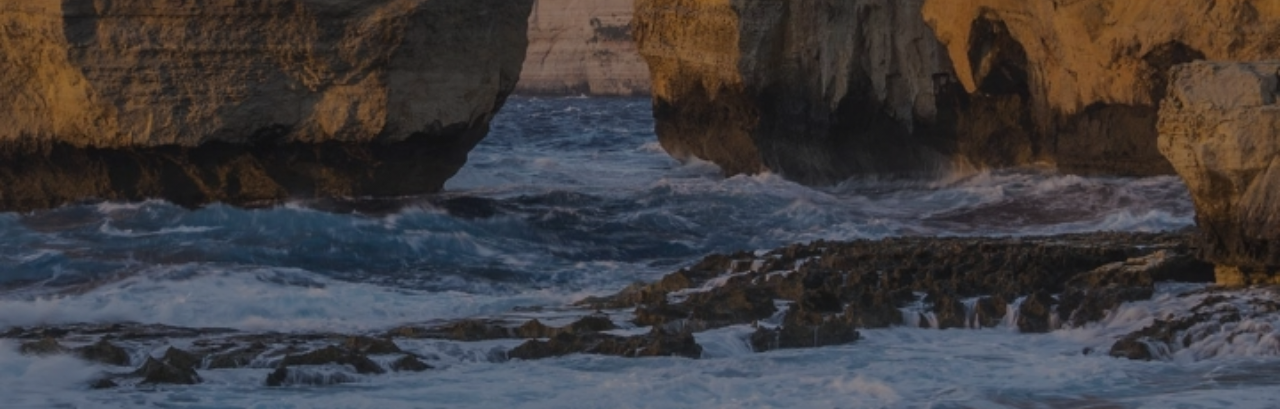
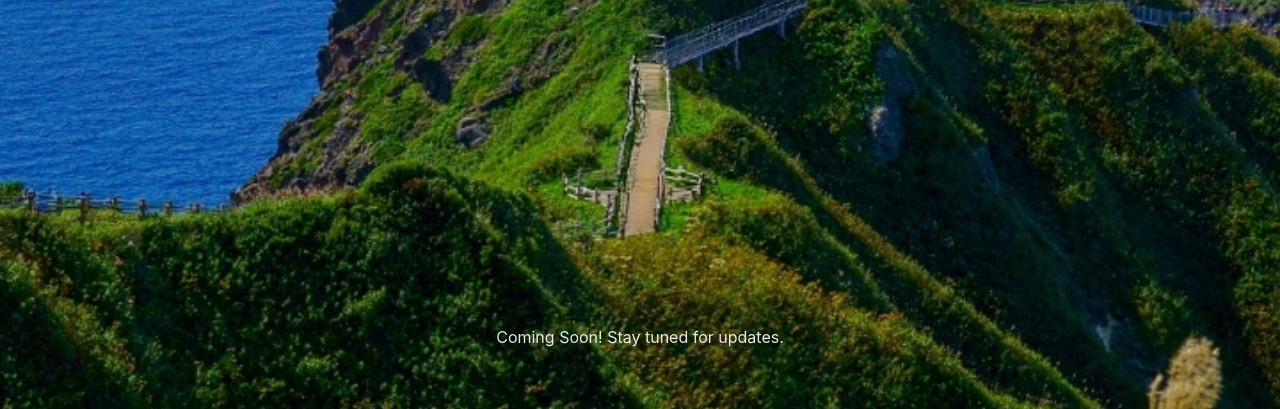
Before and after one commit to justabacha/Abacha, a website: page index.html in a window 1280 px wide. Shown: the part 245-654 px from the top of the page. Drawn offline with nearby package versions, Linux system fonts and the light colour scheme.

Commit message:
Change body class from 'login-page' to 'gallery-page'

```diff
--- a/index.html
+++ b/index.html
@@ -146,7 +146,7 @@
     }, 100);
   </script>
 </body>-->
-  <body class="login-page">
+  <body class="gallery-page">
     <h1>Vibe is Under Reconstructions</h1>
     <p>Coming Soon! Stay tuned for updates.</p>
   </body>
```
